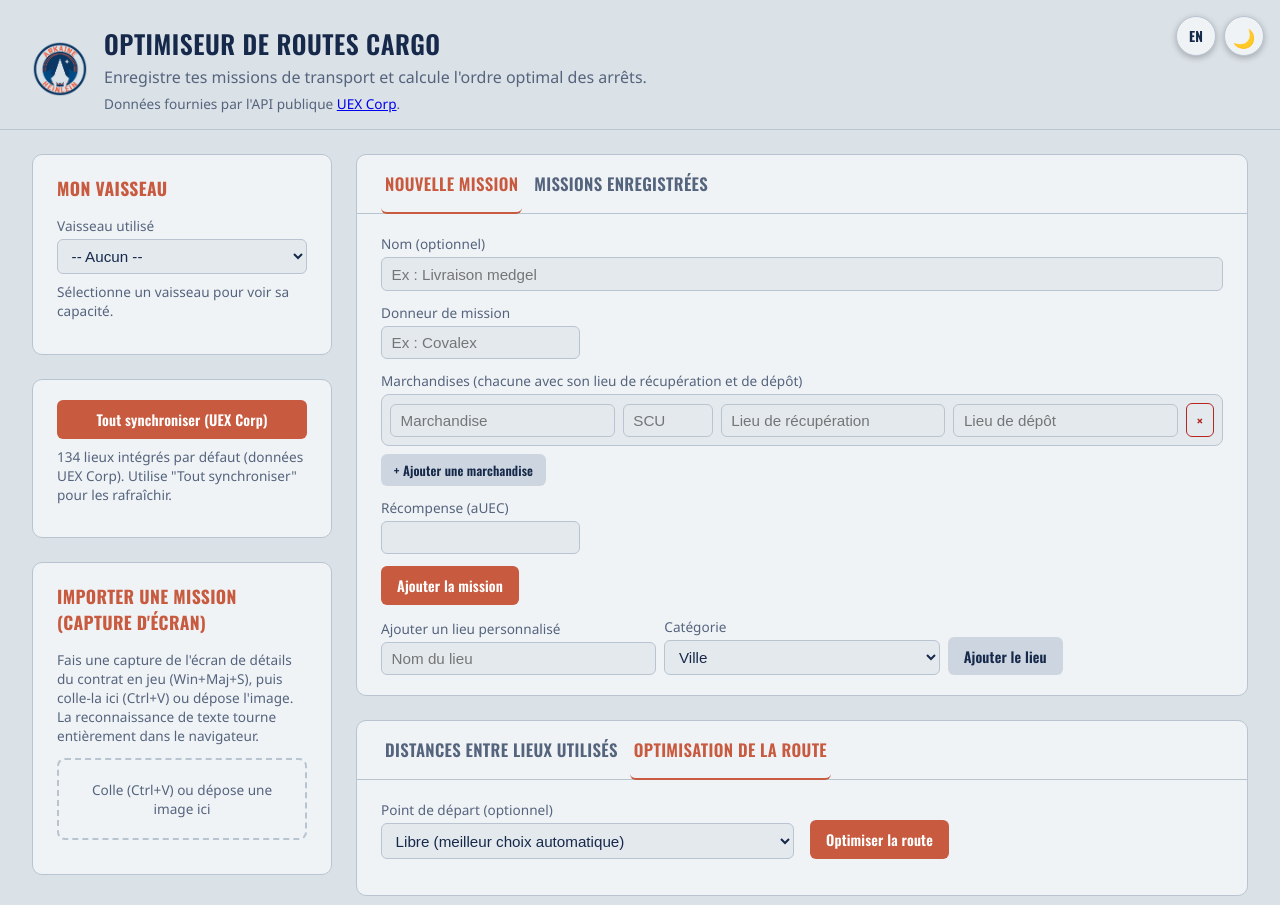
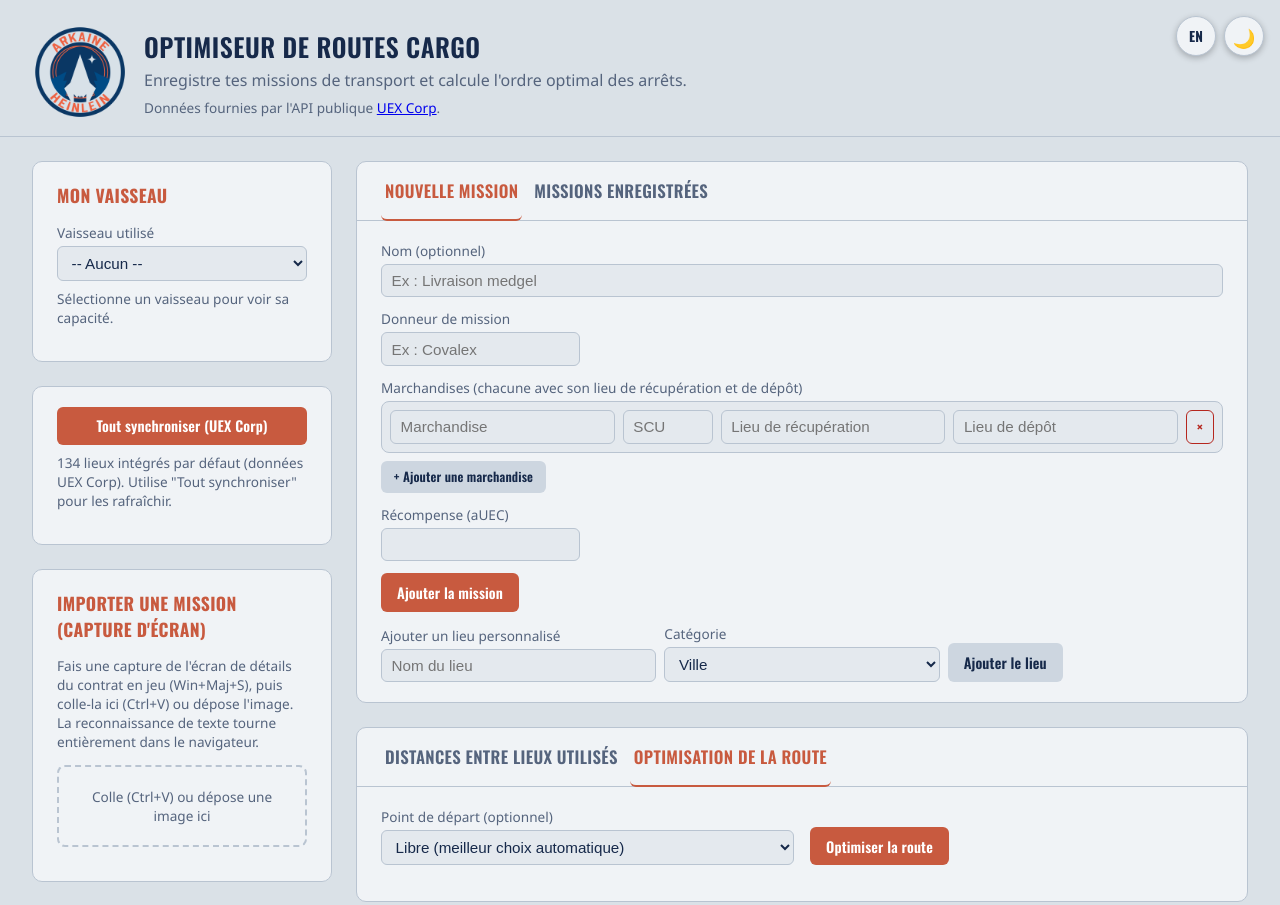
Before and after one commit to Arkaines/sc-cargo-optimizer, a plain HTML site: page index.html in a window 1280 px wide. Shown: the top 905 px of the page. Drawn offline with nearby package versions, Linux system fonts and the light colour scheme.

Commit message:
Increase header logo size

```diff
--- a/style.css
+++ b/style.css
@@ -90,8 +90,8 @@ header {
 }
 
 .brand-logo {
-  width: 56px;
-  height: 56px;
+  width: 96px;
+  height: 96px;
   flex: none;
 }
 
```
